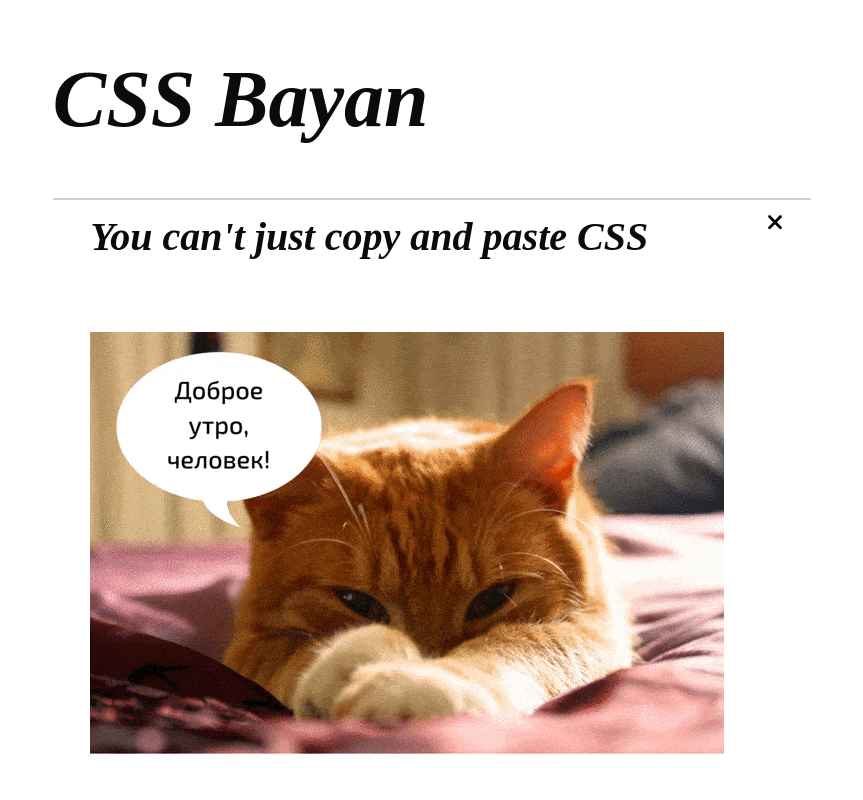
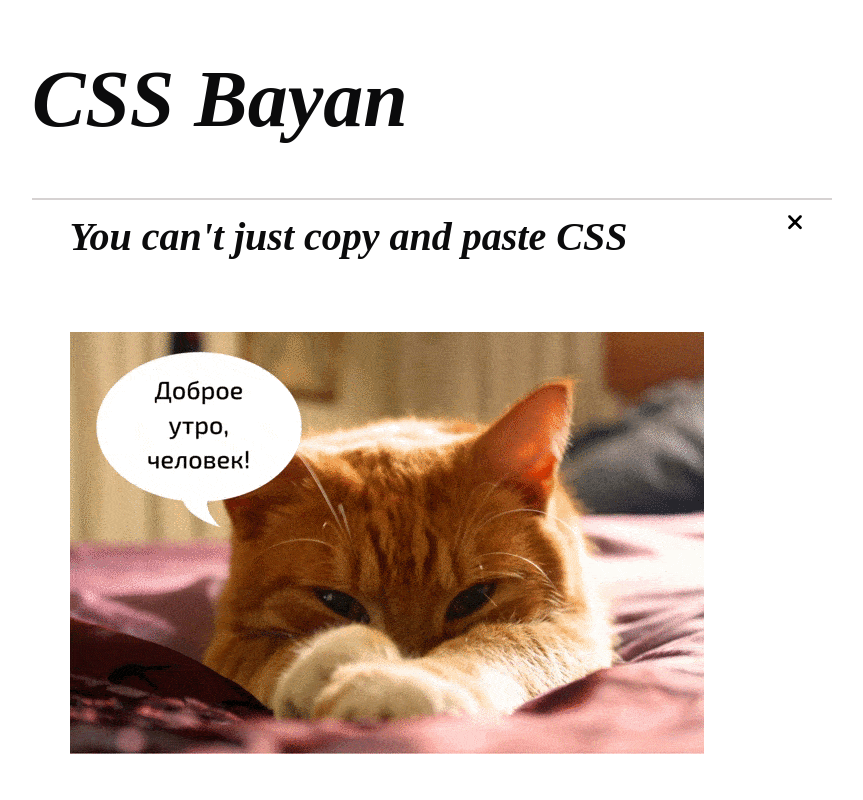
Before and after one commit to AnnaD777/cssBayan, a plain HTML site: page cssBayan/index.html in a window 1280 px wide. Shown: the top 800 px of the page, without its empty margins (208-1071 px from the left). Drawn offline with Linux system fonts and the light colour scheme.

Commit message:
feat: change css file (вс, 12 марта 23:45:10)

```diff
--- a/cssBayan/style.css
+++ b/cssBayan/style.css
@@ -8,7 +8,7 @@
 }
 
 .center {
-    max-width: 60%;
+    max-width: 800px;
     margin: 2% auto;
     font-size: 2.5em;
     font-weight: bolder;
```
